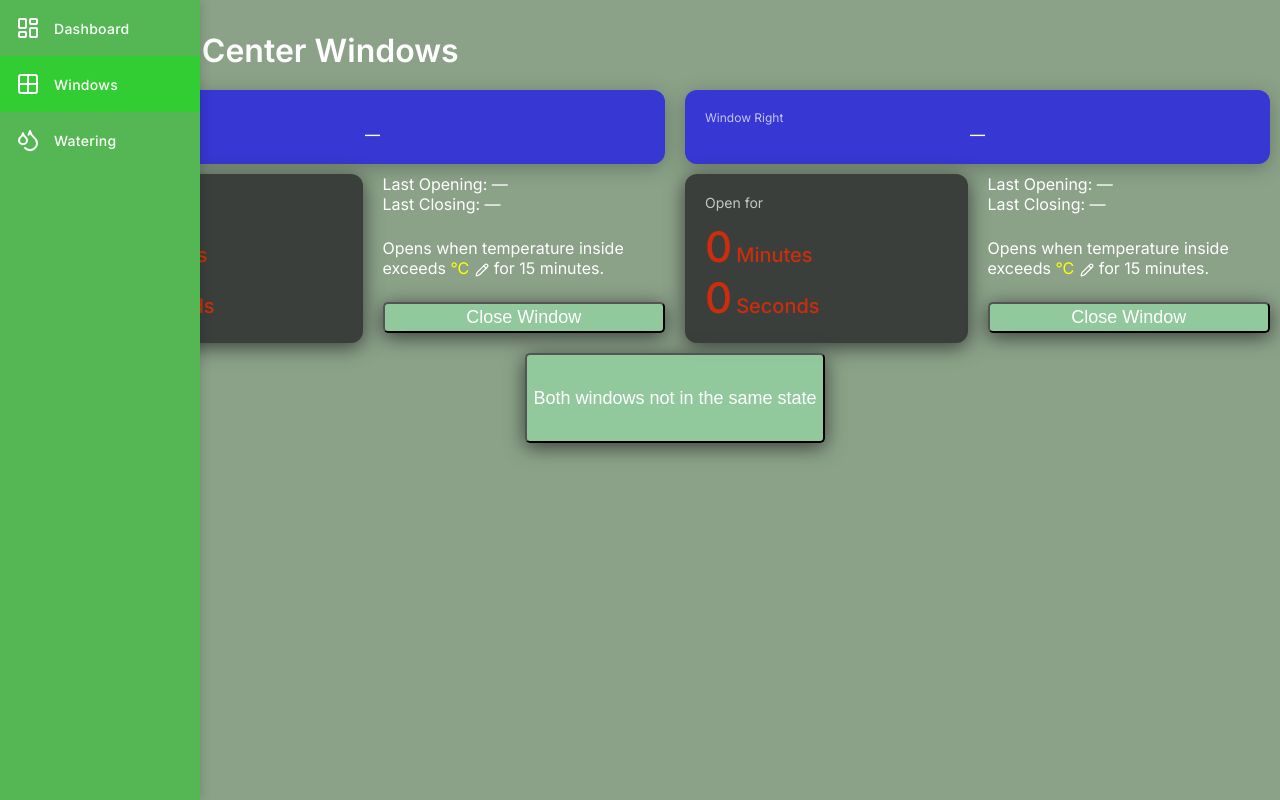
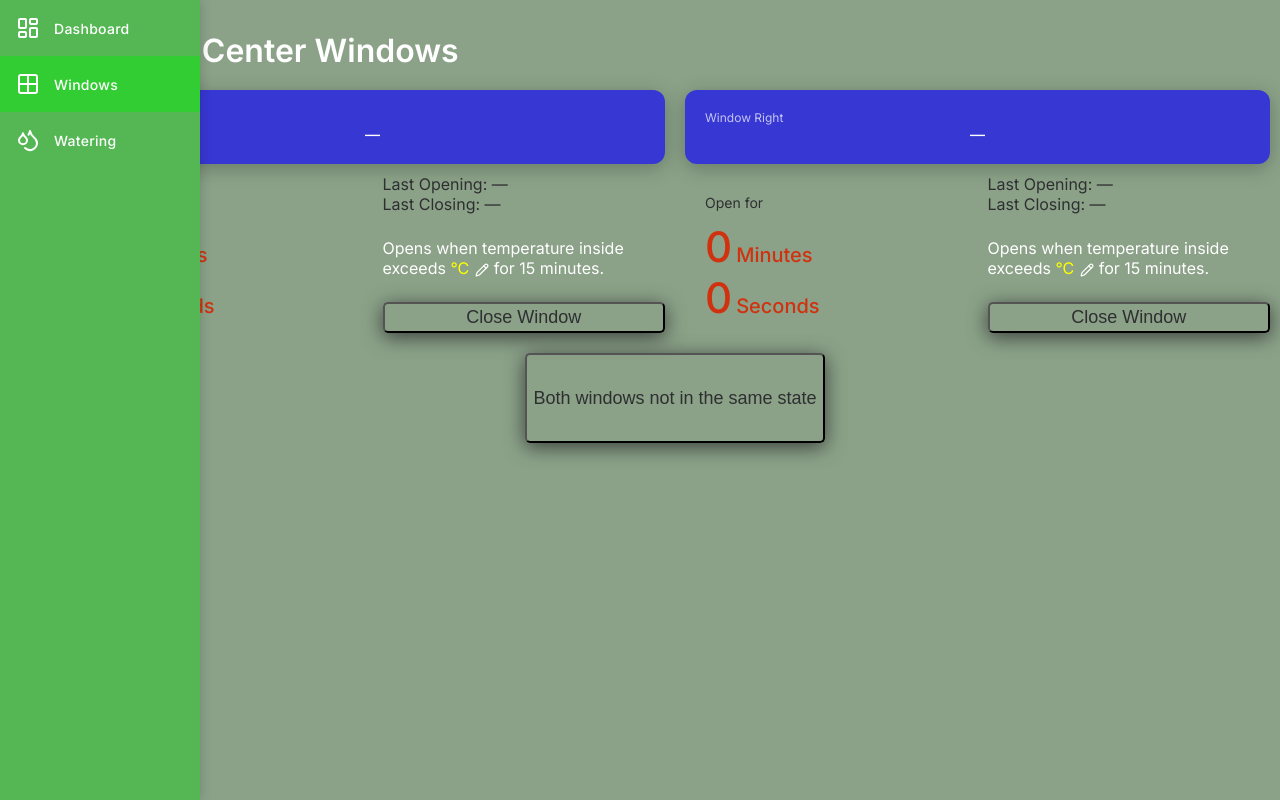
Before and after one commit to JannikKmnn/gewaechshaus, a React (Vite) app in the folder frontend/gewaechshaus/: page /control/windows in a window 1280 px wide. Built offline with nearby package versions, Linux system fonts and the light colour scheme; no server answers.

Commit message:
Made Dashboard panels transparent + more beautiful

```diff
--- a/frontend/gewaechshaus/src/components/ChartTooltip.jsx
+++ b/frontend/gewaechshaus/src/components/ChartTooltip.jsx
@@ -46,7 +46,7 @@ export default function CustomTooltip({ active, payload, label, unit }) {
         >
           <span>{entry.dataKey}</span>
           <span>
-            {entry.value} {unit}
+            {Number(entry.value).toFixed(1)} {unit}
           </span>
         </div>
       ))}
--- a/frontend/gewaechshaus/src/components/DoubleValueWidget.jsx
+++ b/frontend/gewaechshaus/src/components/DoubleValueWidget.jsx
@@ -8,24 +8,22 @@ export default function DoubleValueWidget({
   height,
   fontsize,
   fontsizelabel,
-  background_color = "#3a3f3c",
+  background_color = "transparent",
 }) {
   return (
     <div
       style={{
         background: background_color,
-        borderRadius: "12px",
         padding: "20px",
         minWidth: "220px",
         minHeight: height || "150px",
-        boxShadow: "0 4px 20px #3a3f3c",
       }}
     >
       <div
         style={{
           fontSize: fontsizelabel || "14px",
-          opacity: 0.7,
           marginBottom: "10px",
+          color: "#2e2f31",
         }}
       >
         {label}
--- a/frontend/gewaechshaus/src/components/TimeBarChart.jsx
+++ b/frontend/gewaechshaus/src/components/TimeBarChart.jsx
@@ -18,12 +18,10 @@ export default function TimeBarChart({
   return (
     <div
       style={{
-        background: "#3a3f3c",
-        borderRadius: "12px",
+        background: "transparent",
         padding: "20px",
         width: "100%",
         height: "100%",
-        boxShadow: "0 4px 20px #3a3f3c",
       }}
     >
       <ResponsiveContainer width="100%" height={110}>
@@ -56,10 +54,17 @@ export default function TimeBarChart({
               `${formatDuration(value).minutes} min, ${formatDuration(value).seconds} s`,
               "Watering Duration",
             ]}
+            contentStyle={{
+              backgroundColor: "#0b1220",
+              border: "none",
+              borderRadius: "8px",
+              color: "#e5e7eb",
+              boxShadow: "0 4px 20px rgba(0,0,0,0.35)",
+            }}
           />
           <Bar
             dataKey={dataKeybar}
-            fill="#8884d8"
+            fill="rgba(17, 84, 123, 0.95)"
             activeBar={{ fill: "pink", stroke: "blue" }}
             radius={[10, 10, 0, 0]}
           />
--- a/frontend/gewaechshaus/src/components/TimeseriesChart.jsx
+++ b/frontend/gewaechshaus/src/components/TimeseriesChart.jsx
@@ -65,7 +65,10 @@ export default function TimeseriesChart({
                 minute: "2-digit",
               })
             }
-            formatter={(value) => [`${value} ${unit}`, label]}
+            formatter={(value) => [
+              `${Number(value).toFixed(1)} ${unit}`,
+              label,
+            ]}
             contentStyle={{
               backgroundColor: "#0b1220",
               border: "none",
--- a/frontend/gewaechshaus/src/pages/Dashboard.jsx
+++ b/frontend/gewaechshaus/src/pages/Dashboard.jsx
@@ -214,11 +214,11 @@ export default function Dashboard() {
 
         <button
           style={{
-            backgroundColor: "rgba(146, 204, 159, 0.92)",
+            backgroundColor: "transparent",
             fontSize: "18px",
-            color: "white",
-            boxShadow: "0 4px 20px #3a3f3c",
+            color: "#2e2f31",
             borderRadius: "5px",
+            borderColor: "#2e2f31",
             alignItems: "center",
           }}
           onClick={() => moveTimeWindow("back")}
@@ -230,13 +230,13 @@ export default function Dashboard() {
           style={{
             display: "grid",
             gridTemplateColumns: "48% 4% 48%",
-            backgroundColor: "rgba(146, 204, 159, 0.92)",
+            backgroundColor: "transparent",
             width: "100%",
             height: "30px",
             fontSize: "18px",
-            color: "white",
-            boxShadow: "0 4px 20px #3a3f3c",
+            color: "#2e2f31",
             borderRadius: "5px",
+            border: "1px solid #2e2f31",
             alignItems: "center",
           }}
         >
@@ -251,11 +251,11 @@ export default function Dashboard() {
 
         <button
           style={{
-            backgroundColor: "rgba(146, 204, 159, 0.92)",
+            backgroundColor: "transparent",
             fontSize: "18px",
-            color: "white",
-            boxShadow: "0 4px 20px #3a3f3c",
+            color: "#2e2f31",
             borderRadius: "5px",
+            borderColor: "#2e2f31",
             alignItems: "center",
           }}
           onClick={() => moveTimeWindow("front")}
@@ -267,13 +267,13 @@ export default function Dashboard() {
           <select
             name="timeRange"
             style={{
-              backgroundColor: "rgba(146, 204, 159, 0.92)",
+              backgroundColor: "transparent",
               width: "80%",
               height: "30px",
               fontSize: "20px",
-              color: "white",
-              boxShadow: "0 4px 20px #3a3f3c",
+              color: "#2e2f31",
               borderRadius: "5px",
+              borderColor: "#2e2f31",
             }}
             value={timeSeriesDiff}
             onChange={(e) => setTimeSeriesDiff(e.target.value)}
--- a/frontend/gewaechshaus/src/pages/WateringControl.jsx
+++ b/frontend/gewaechshaus/src/pages/WateringControl.jsx
@@ -80,7 +80,7 @@ export default function WateringControl() {
             }
             unit1={""}
             unit2={""}
-            color="rgba(10, 138, 212, 0.95)"
+            color="rgba(17, 84, 123, 0.95)"
           />
         </div>
 
--- a/frontend/gewaechshaus/src/pages/WindowControl.jsx
+++ b/frontend/gewaechshaus/src/pages/WindowControl.jsx
@@ -197,8 +197,12 @@ export default function WindowControl() {
           }}
         >
           <div>
-            <div>Last Opening: {formatDateTime(windowOpeningLeft)}</div>
-            <div>Last Closing: {formatDateTime(windowClosingLeft)}</div>
+            <div style={{ color: "#2e2f31" }}>
+              Last Opening: {formatDateTime(windowOpeningLeft)}
+            </div>
+            <div style={{ color: "#2e2f31" }}>
+              Last Closing: {formatDateTime(windowClosingLeft)}
+            </div>
           </div>
 
           <div>
@@ -227,13 +231,13 @@ export default function WindowControl() {
 
           <button
             style={{
-              backgroundColor: "rgba(146, 204, 159, 0.92)",
+              backgroundColor: "transparent",
               fontSize: "18px",
-              color: "white",
+              color: "#2e2f31",
               boxShadow: "0 4px 20px #3a3f3c",
               borderRadius: "5px",
               alignItems: "center",
-              opacity: loadingLeft ? 0.6 : 1,
+              opacity: loadingRight ? 0.6 : 1,
             }}
             onClick={() => {
               windowStatusLeft == "closed"
@@ -300,8 +304,12 @@ export default function WindowControl() {
           }}
         >
           <div>
-            <div>Last Opening: {formatDateTime(windowOpeningRight)}</div>
-            <div>Last Closing: {formatDateTime(windowClosingRight)}</div>
+            <div style={{ color: "#2e2f31" }}>
+              Last Opening: {formatDateTime(windowOpeningRight)}
+            </div>
+            <div style={{ color: "#2e2f31" }}>
+              Last Closing: {formatDateTime(windowClosingRight)}
+            </div>
           </div>
 
           <div>
@@ -332,9 +340,9 @@ export default function WindowControl() {
 
           <button
             style={{
-              backgroundColor: "rgba(146, 204, 159, 0.92)",
+              backgroundColor: "transparent",
               fontSize: "18px",
-              color: "white",
+              color: "#2e2f31",
               boxShadow: "0 4px 20px #3a3f3c",
               borderRadius: "5px",
               alignItems: "center",
@@ -365,9 +373,9 @@ export default function WindowControl() {
       >
         <button
           style={{
-            backgroundColor: "rgba(146, 204, 159, 0.92)",
+            backgroundColor: "transparent",
             fontSize: "18px",
-            color: "white",
+            color: "#2e2f31",
             boxShadow: "0 4px 20px #3a3f3c",
             borderRadius: "5px",
             alignItems: "center",
```
